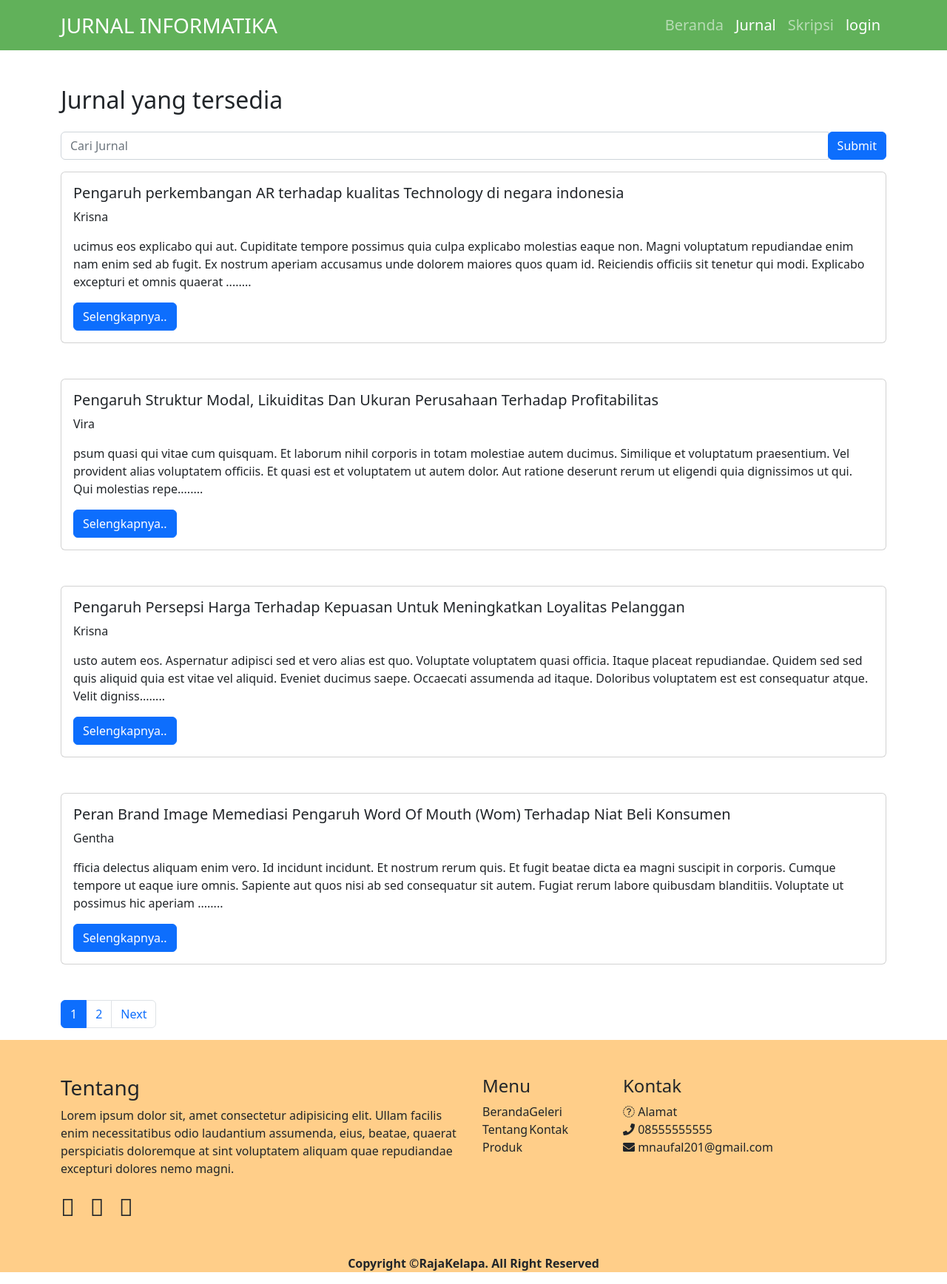
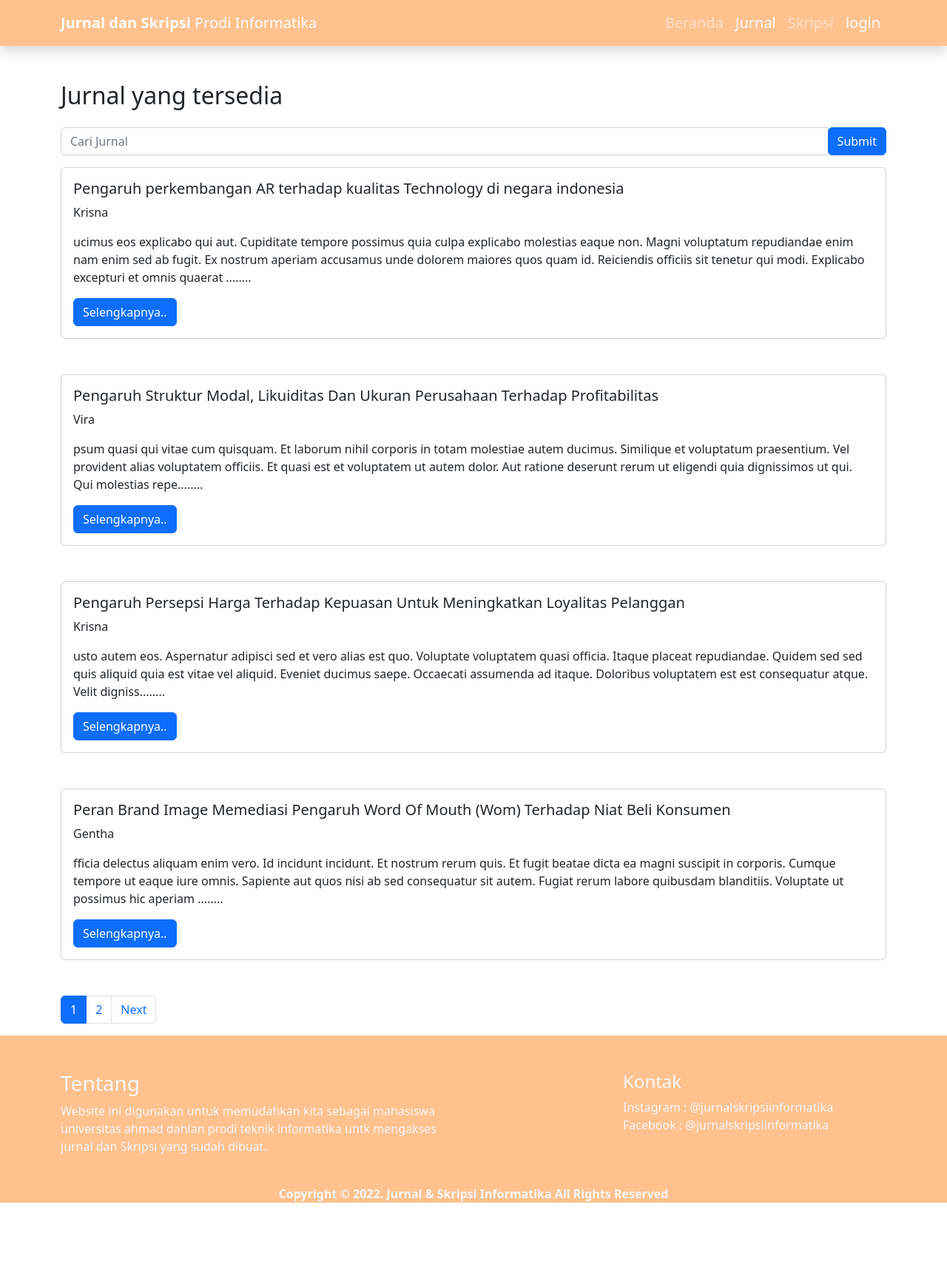
Before and after one commit to krisdewa/TA-RWEB, a CodeIgniter app: page /database/Utama in a window 1280 px wide. Shown: the whole page at 74% size. After the commit the page ends 1626 px from the top, so only its background shows below. Run offline with CodeIgniter, Linux system fonts and the light colour scheme; data comes from the database, SQL or seed files in the repository; some libraries are stand-ins or nearby versions.

Commit message:
up landing page

```diff
--- a/application/views/Utama/templates/footer.php
+++ b/application/views/Utama/templates/footer.php
@@ -1,19 +1,13 @@
-<footer style="background-color: #FFCE89;" id="footer">
+<footer style="background-color: #FFC18E;">
     <div class="container">
         <div class="row">
-            <div class="col-10 col-xl-6 mb-4 mt-5">
-                <h3>Tentang</h3>
-                <p>Lorem ipsum dolor sit, amet consectetur adipisicing elit. Ullam facilis enim necessitatibus odio
-                    laudantium assumenda, eius, beatae, quaerat perspiciatis doloremque at sint voluptatem aliquam
-                    quae repudiandae excepturi dolores nemo magni.</p>
-                <a class="text-decoration-none text-dark me-3" href=""><i class="fa-brands fa-instagram fa-2x"></i>
-                </a>
-                <a class="text-decoration-none text-dark me-3" href=""><i class="fa-brands fa-facebook fa-2x"></i></a>
-                <a class="text-decoration-none text-dark me-3" href=""><i class="fa-brands fa-youtube fa-2x"></i>
+            <div class="col-10 col-xl-6 mb-2 mt-5">
+                <h3 class="text-light">Tentang</h3>
+                <p class="text-light">Website ini  digunakan untuk memudahkan kita sebagai mahasiswa universitas ahmad dahlan prodi teknik informatika untk mengakses jurnal dan Skripsi yang sudah dibuat.</p>
                 </a>
             </div>
             <div class="col-10 col-xl-2 mb-4 mt-5">
-                <h4>Menu</h4>
+                <!-- <h4>Menu</h4>
                 <div class="row">
                     <div class="col col-md-4">
                         <a class="text-decoration-none text-dark" href="index.html">Beranda</a>
@@ -24,19 +18,18 @@
                         <a class="text-decoration-none text-dark" href="galeri.html">Geleri</a> <br>
                         <a class="text-decoration-none text-dark" href="kontak.html">Kontak</a>
                     </div>
-                </div>
+                </div> -->
             </div>
             <div class="col mt-5">
-                <h4>Kontak</h4>
-                <a class="text-decoration-none text-dark" href=""><i class="fa fa-location-dot"></i> Alamat </a>
-                <br>
-                <a class="text-decoration-none text-dark" href=""><i class="fa fa-phone"></i> 08555555555</a> <br>
-                <a class="text-decoration-none text-dark" href=""><i class="fa fa-envelope"></i>
-                    mnaufal201@gmail.com</a>
+                <h4 class="text-light">Kontak</h4>
+                <!-- <a class="text-decoration-none text-dark" href=""><i class="fa fa-location-dot"></i> Alamat </a> -->
+                <!-- <br> -->
+                <a class="text-decoration-none text-light" href="">Instagram : @jurnalskripsiinformatika</a> <br>
+                <a class="text-decoration-none text-light" href="">Facebook : @jurnalskripsiinformatika</a>
             </div>
         </div>
-        <div class="mt-3 text-center">
-            <p class="fw-bold">Copyright &copy;RajaKelapa. All Right Reserved</p>
+        <div class="mt-3 mb-3 text-center text-light">
+            <p class="fw-bold">Copyright &copy; 2022. Jurnal & Skripsi Informatika All Rights Reserved</p>
         </div>
     </div>
 </footer>
--- a/application/views/Utama/templates/navbar.php
+++ b/application/views/Utama/templates/navbar.php
@@ -1,14 +1,15 @@
-<nav style="background-color: #61B15A;" class="navbar navbar-expand-lg navbar-dark">
+<nav style="background-color: #FFC18E;" class="navbar navbar-expand-lg navbar-dark Small shadow">
     <div class="container">
-        <a class="navbar-brand text-uppercase fs-3" href="#">Jurnal Informatika </a>
+        <a class="navbar-brand fs-5" href="#"> <strong>Jurnal dan Skripsi</strong> Prodi Informatika</a>
         <button class="navbar-toggler" type="button" data-bs-toggle="collapse" data-bs-target="#navbarNav" aria-controls="navbarNav" aria-expanded="false" aria-label="Toggle navigation">
             <span class="navbar-toggler-icon"></span>
         </button>
         <div class="collapse navbar-collapse" id="navbarNav">
             <ul class="navbar-nav ms-auto">
                 <li class="nav-item fs-5">
-                    <a class="nav-link" href="">Beranda</a>
-                </li>
+                    <a class="nav-link <?php if ($this->uri->segment(1) == "Beranda") {
+                                            echo "active";
+                                        } ?>" href=" <?= base_url('/Beranda') ?>">Beranda</a>
                 <li class="nav-item fs-5">
                     <a class="nav-link <?php if ($this->uri->segment(1) == "Utama") {
                                             echo "active";
```
Also changed, not shown: application/controllers/Beranda.php (added, +12 -0 lines), application/views/Utama/beranda_v.php (+56 -0 lines), css/style.css (added, +106 -0 lines), image/gambar1.png (added), image/gambar2.png (added).
